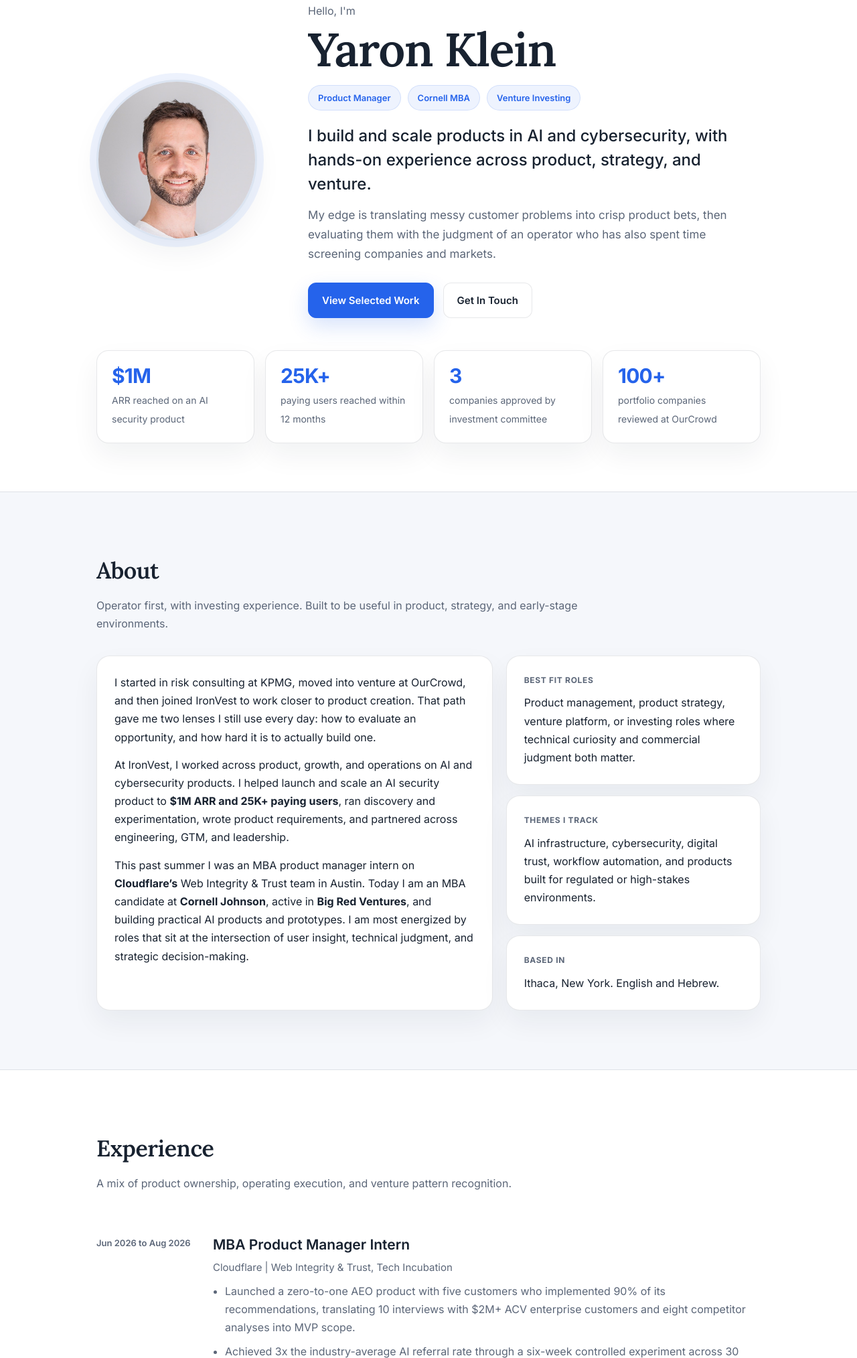
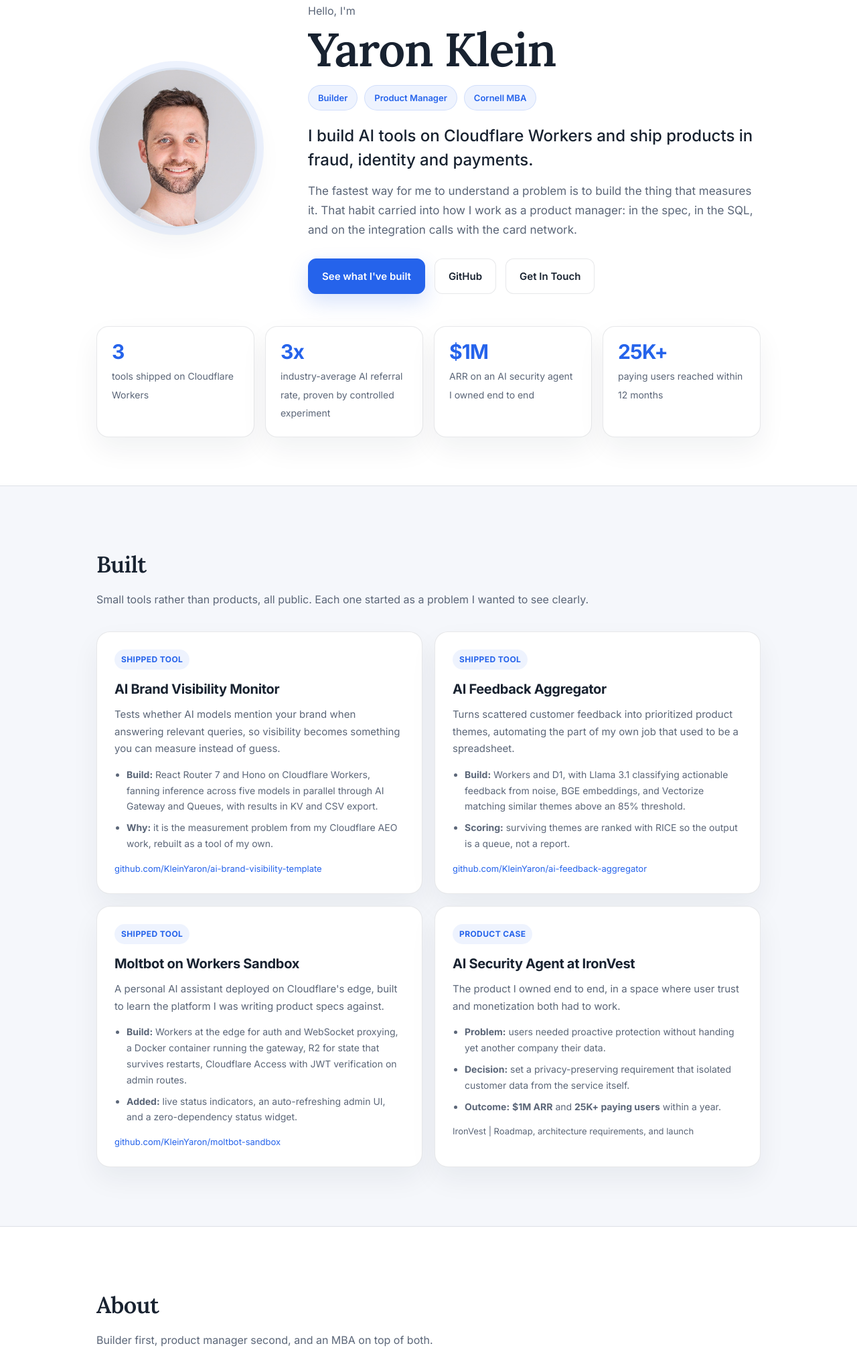
Before and after one commit to KleinYaron/KleinYaron.github.io, a plain HTML site: page index.html in a window 1280 px wide. Shown: the part 145-2173 px from the top of the page at 67% size. Drawn offline with Linux system fonts and the light colour scheme.

Commit message:
Rebuild around builder-first theme: lead with shipped Workers tools

```diff
--- a/index.html
+++ b/index.html
@@ -3,8 +3,8 @@
 <head>
   <meta charset="UTF-8" />
   <meta name="viewport" content="width=device-width, initial-scale=1.0" />
-  <title>Yaron Klein | Product, Strategy, and Venture</title>
-  <meta name="description" content="Yaron Klein is a Cornell MBA and product leader with experience across AI, cybersecurity, strategy, and venture investing." />
+  <title>Yaron Klein | Builder and Product Manager</title>
+  <meta name="description" content="Yaron Klein builds AI tools on Cloudflare Workers and ships products in fraud, identity and payments. Cornell MBA 2027." />
   <link rel="preconnect" href="https://fonts.googleapis.com" />
   <link rel="preconnect" href="https://fonts.gstatic.com" crossorigin />
   <link href="https://fonts.googleapis.com/css2?family=Inter:wght@300;400;500;600;700&family=Lora:wght@400;600&display=swap" rel="stylesheet" />
@@ -411,9 +411,9 @@
     <div class="container nav-inner">
       <a class="nav-name" href="#top">Yaron Klein</a>
       <ul class="nav-links">
+        <li><a href="#built">Built</a></li>
         <li><a href="#about">About</a></li>
         <li><a href="#experience">Experience</a></li>
-        <li><a href="#work">Selected Work</a></li>
         <li><a href="#skills">Skills</a></li>
         <li><a href="#contact">Contact</a></li>
       </ul>
@@ -431,48 +431,104 @@
             <div class="eyebrow">Hello, I'm</div>
             <h1>Yaron Klein</h1>
             <div class="pill-row">
+              <span class="pill">Builder</span>
               <span class="pill">Product Manager</span>
               <span class="pill">Cornell MBA</span>
-              <span class="pill">Venture Investing</span>
             </div>
-            <p class="hero-sub">I build and scale products in AI and cybersecurity, with hands-on experience across product, strategy, and venture.</p>
-            <p class="hero-copy">My edge is translating messy customer problems into crisp product bets, then evaluating them with the judgment of an operator who has also spent time screening companies and markets.</p>
+            <p class="hero-sub">I build AI tools on Cloudflare Workers and ship products in fraud, identity and payments.</p>
+            <p class="hero-copy">The fastest way for me to understand a problem is to build the thing that measures it. That habit carried into how I work as a product manager: in the spec, in the SQL, and on the integration calls with the card network.</p>
             <div class="cta-row">
-              <a class="btn primary" href="#work">View Selected Work</a>
+              <a class="btn primary" href="#built">See what I've built</a>
+              <a class="btn" href="https://github.com/KleinYaron" target="_blank">GitHub</a>
               <a class="btn" href="#contact">Get In Touch</a>
             </div>
           </div>
         </div>
 
         <div class="proof-grid">
-          <div class="proof"><strong>$1M</strong><span>ARR reached on an AI security product</span></div>
+          <div class="proof"><strong>3</strong><span>tools shipped on Cloudflare Workers</span></div>
+          <div class="proof"><strong>3x</strong><span>industry-average AI referral rate, proven by controlled experiment</span></div>
+          <div class="proof"><strong>$1M</strong><span>ARR on an AI security agent I owned end to end</span></div>
           <div class="proof"><strong>25K+</strong><span>paying users reached within 12 months</span></div>
-          <div class="proof"><strong>3</strong><span>companies approved by investment committee</span></div>
-          <div class="proof"><strong>100+</strong><span>portfolio companies reviewed at OurCrowd</span></div>
         </div>
       </div>
     </section>
 
-    <section id="about" class="alt">
+    <section id="built" class="alt">
+      <div class="container">
+        <div class="section-head">
+          <h2>Built</h2>
+          <p>Small tools rather than products, all public. Each one started as a problem I wanted to see clearly.</p>
+        </div>
+        <div class="grid-2">
+          <div class="card project">
+            <div class="tag">Shipped tool</div>
+            <h3>AI Brand Visibility Monitor</h3>
+            <p>Tests whether AI models mention your brand when answering relevant queries, so visibility becomes something you can measure instead of guess.</p>
+            <ul>
+              <li><strong>Build:</strong> React Router 7 and Hono on Cloudflare Workers, fanning inference across five models in parallel through AI Gateway and Queues, with results in KV and CSV export.</li>
+              <li><strong>Why:</strong> it is the measurement problem from my Cloudflare AEO work, rebuilt as a tool of my own.</li>
+            </ul>
+            <div class="footer"><a href="https://github.com/KleinYaron/ai-brand-visibility-template" target="_blank">github.com/KleinYaron/ai-brand-visibility-template</a></div>
+          </div>
+
+          <div class="card project">
+            <div class="tag">Shipped tool</div>
+            <h3>AI Feedback Aggregator</h3>
+            <p>Turns scattered customer feedback into prioritized product themes, automating the part of my own job that used to be a spreadsheet.</p>
+            <ul>
+              <li><strong>Build:</strong> Workers and D1, with Llama 3.1 classifying actionable feedback from noise, BGE embeddings, and Vectorize matching similar themes above an 85% threshold.</li>
+              <li><strong>Scoring:</strong> surviving themes are ranked with RICE so the output is a queue, not a report.</li>
+            </ul>
+            <div class="footer"><a href="https://github.com/KleinYaron/ai-feedback-aggregator" target="_blank">github.com/KleinYaron/ai-feedback-aggregator</a></div>
+          </div>
+
+          <div class="card project">
+            <div class="tag">Shipped tool</div>
+            <h3>Moltbot on Workers Sandbox</h3>
+            <p>A personal AI assistant deployed on Cloudflare's edge, built to learn the platform I was writing product specs against.</p>
+            <ul>
+              <li><strong>Build:</strong> Workers at the edge for auth and WebSocket proxying, a Docker container running the gateway, R2 for state that survives restarts, Cloudflare Access with JWT verification on admin routes.</li>
+              <li><strong>Added:</strong> live status indicators, an auto-refreshing admin UI, and a zero-dependency status widget.</li>
+            </ul>
+            <div class="footer"><a href="https://github.com/KleinYaron/moltbot-sandbox" target="_blank">github.com/KleinYaron/moltbot-sandbox</a></div>
+          </div>
+
+          <div class="card project">
+            <div class="tag">Product case</div>
+            <h3>AI Security Agent at IronVest</h3>
+            <p>The product I owned end to end, in a space where user trust and monetization both had to work.</p>
+            <ul>
+              <li><strong>Problem:</strong> users needed proactive protection without handing yet another company their data.</li>
+              <li><strong>Decision:</strong> set a privacy-preserving requirement that isolated customer data from the service itself.</li>
+              <li><strong>Outcome:</strong> <strong>$1M ARR</strong> and <strong>25K+ paying users</strong> within a year.</li>
+            </ul>
+            <div class="footer">IronVest | Roadmap, architecture requirements, and launch</div>
+          </div>
+        </div>
+      </div>
+    </section>
+
+    <section id="about">
       <div class="container">
         <div class="section-head">
           <h2>About</h2>
-          <p>Operator first, with investing experience. Built to be useful in product, strategy, and early-stage environments.</p>
+          <p>Builder first, product manager second, and an MBA on top of both.</p>
         </div>
         <div class="about-grid">
           <div class="card">
-            <p>I started in risk consulting at KPMG, moved into venture at OurCrowd, and then joined IronVest to work closer to product creation. That path gave me two lenses I still use every day: how to evaluate an opportunity, and how hard it is to actually build one.</p>
-            <p>At IronVest, I worked across product, growth, and operations on AI and cybersecurity products. I helped launch and scale an AI security product to <strong>$1M ARR and 25K+ paying users</strong>, ran discovery and experimentation, wrote product requirements, and partnered across engineering, GTM, and leadership.</p>
-            <p>This past summer I was an MBA product manager intern on <strong>Cloudflare’s</strong> Web Integrity &amp; Trust team in Austin. Today I am an MBA candidate at <strong>Cornell Johnson</strong>, active in <strong>Big Red Ventures</strong>, and building practical AI products and prototypes. I am most energized by roles that sit at the intersection of user insight, technical judgment, and strategic decision-making.</p>
+            <p>I write code because it is the shortest path to understanding a product. Everything in the section above started that way: a question I could not answer from the outside, so I built the thing that answers it. All three run on Cloudflare Workers, which is also the platform I spent last summer writing product specs against.</p>
+            <p>The day job has been product. Three years at IronVest, a fintech and cybersecurity startup, where the work ran from customer discovery through to integration calls with an issuer processor and a card network, and included the parts most PMs hand off: the SOC 2 program, the BI pipelines, the architecture decision about what the service is allowed to see.</p>
+            <p>This past summer I was an MBA product manager intern on <strong>Cloudflare's</strong> Web Integrity and Trust team in Austin. I am finishing an MBA at <strong>Cornell Johnson</strong> in May 2027, where I am also a fund manager at <strong>Big Red Ventures</strong>.</p>
           </div>
           <div class="side-stack">
             <div class="card">
               <div class="mini-title">Best fit roles</div>
-              <p>Product management, product strategy, venture platform, or investing roles where technical curiosity and commercial judgment both matter.</p>
+              <p>Technical product management, or product roles on infrastructure, security and payments teams where the technical surface is the product.</p>
             </div>
             <div class="card">
               <div class="mini-title">Themes I track</div>
-              <p>AI infrastructure, cybersecurity, digital trust, workflow automation, and products built for regulated or high-stakes environments.</p>
+              <p>AI infrastructure, fraud and abuse detection, digital trust, payments rails, and products built for regulated or high-stakes environments.</p>
             </div>
             <div class="card">
               <div class="mini-title">Based in</div>
@@ -545,100 +601,45 @@
       </div>
     </section>
 
-    <section id="work" class="alt">
-      <div class="container">
-        <div class="section-head">
-          <h2>Selected Work</h2>
-          <p>A few examples that show how I think about products, markets, and execution.</p>
-        </div>
-        <div class="grid-2">
-          <div class="card project">
-            <div class="tag">Product Case</div>
-            <h3>AI Security Product at IronVest</h3>
-            <p>Worked on the launch and scale-up of an AI security product in a space where user trust, monetization, and product clarity all mattered.</p>
-            <ul>
-              <li><strong>Problem:</strong> users needed simpler, more proactive protection across their digital lives.</li>
-              <li><strong>Work:</strong> supported product discovery, prioritization, experimentation, and cross-functional execution.</li>
-              <li><strong>Outcome:</strong> the product reached <strong>$1M ARR</strong> and <strong>25K+ paying users</strong>.</li>
-            </ul>
-            <div class="footer">IronVest | Product, GTM, and operating execution</div>
-          </div>
-
-          <div class="card project">
-            <div class="tag">AI Prototype</div>
-            <h3>AI Feedback Aggregator</h3>
-            <p>Built a product feedback consolidation system to turn scattered customer input into structured product signals.</p>
-            <ul>
-              <li><strong>Build:</strong> used Cloudflare Workers, D1, and AI models to classify, cluster, and summarize feedback themes.</li>
-              <li><strong>Why it matters:</strong> reflects my interest in practical AI products that reduce real product management friction.</li>
-            </ul>
-            <div class="footer">Cornell | Cloudflare-based prototype</div>
-          </div>
-
-          <div class="card project">
-            <div class="tag">Product Thesis</div>
-            <h3>Ivy | AI Security Copilot</h3>
-            <p>A concept built around the next layer of digital trust as AI agents begin to browse, act, and transact on their behalf.</p>
-            <ul>
-              <li><strong>Thesis:</strong> the rise of agentic workflows creates a new trust and security layer that consumers will need help managing.</li>
-              <li><strong>Lens:</strong> combines consumer product thinking with cybersecurity risk management.</li>
-            </ul>
-            <div class="footer">Independent product thesis</div>
-          </div>
-
-          <div class="card project">
-            <div class="tag">Venture Work</div>
-            <h3>Big Red Ventures | Deal Sourcing and Screening</h3>
-            <p>Student fund work focused on finding and evaluating early-stage companies with real wedge and real urgency.</p>
-            <ul>
-              <li><strong>Focus areas:</strong> AI infrastructure, cybersecurity, and workflow software.</li>
-              <li><strong>Outcome:</strong> three companies were approved by the investment committee.</li>
-            </ul>
-            <div class="footer">Big Red Ventures | Cornell student-run fund</div>
-          </div>
-        </div>
-      </div>
-    </section>
-
-    <section id="skills">
+    <section id="skills" class="alt">
       <div class="container">
         <div class="section-head">
           <h2>Skills</h2>
-          <p>The mix I bring is practical: product craft, analytics, technical fluency, and commercial reasoning.</p>
+          <p>Ordered by what the work above actually demonstrates.</p>
         </div>
         <div class="skills">
           <div class="skills-row">
-            <strong>Product</strong>
+            <strong>Build</strong>
             <div class="skill-pills">
-              <span>Product Discovery</span><span>PRD Writing</span><span>Roadmapping</span><span>OKRs</span><span>User Research</span><span>Experimentation</span><span>Stakeholder Management</span>
+              <span>TypeScript</span><span>JavaScript</span><span>Python</span><span>SQL</span><span>React</span><span>Hono</span><span>Git</span>
             </div>
           </div>
           <div class="skills-row">
-            <strong>Analytics</strong>
+            <strong>Cloudflare</strong>
             <div class="skill-pills">
-              <span>SQL</span><span>Scenario Modeling</span><span>Commercial Analysis</span><span>Market Research</span><span>Business Cases</span>
+              <span>Workers</span><span>D1</span><span>R2</span><span>KV</span><span>Queues</span><span>Vectorize</span><span>Durable Objects</span><span>AI Gateway</span>
             </div>
           </div>
           <div class="skills-row">
-            <strong>Technical</strong>
+            <strong>Domain</strong>
             <div class="skill-pills">
-              <span>TypeScript</span><span>Python</span><span>SQL</span><span>Cloudflare Workers</span><span>D1</span><span>Vectorize</span><span>Queues</span><span>AI Gateway</span><span>APIs</span><span>AI Product Workflows</span>
+              <span>Fraud and Abuse Detection</span><span>Identity and KYC</span><span>Payments Rails</span><span>SOC 2</span><span>Zero Trust</span><span>REST API Integration</span>
             </div>
           </div>
           <div class="skills-row">
-            <strong>Operating style</strong>
+            <strong>Product</strong>
             <div class="skill-pills">
-              <span>Structured Thinking</span><span>Cross-functional Leadership</span><span>Founder Empathy</span><span>Clear Writing</span><span>Execution Under Ambiguity</span>
+              <span>Technical PRDs</span><span>Customer Discovery</span><span>Experimentation</span><span>Product Analytics</span><span>Pricing and Packaging</span><span>Agile Delivery</span>
             </div>
           </div>
         </div>
       </div>
     </section>
 
-    <section id="contact" class="alt contact">
+    <section id="contact" class="contact">
       <div class="container">
         <h2>Let's talk.</h2>
-        <p>Whether it is a product role, venture role, platform team, or strategic operating project, I am always open to good conversations.</p>
+        <p>I am looking for product roles where the technical surface is the product. Always happy to talk about fraud, identity, payments, or anything running on Workers.</p>
         <div class="contact-grid">
           <a class="contact-card" href="mailto:yk846@cornell.edu"><small>Email</small><span>yk846@cornell.edu</span></a>
           <a class="contact-card" href="https://www.linkedin.com/in/yaron-klein-61b228138/" target="_blank"><small>LinkedIn</small><span>linkedin.com/in/yaron-klein-61b228138</span></a>
@@ -649,7 +650,8 @@
   </main>
 
   <footer>
-    <div class="container">© 2026 Yaron Klein</div>
+    <div class="container">&copy; 2026 Yaron Klein</div>
   </footer>
+
 </body>
 </html>
```
